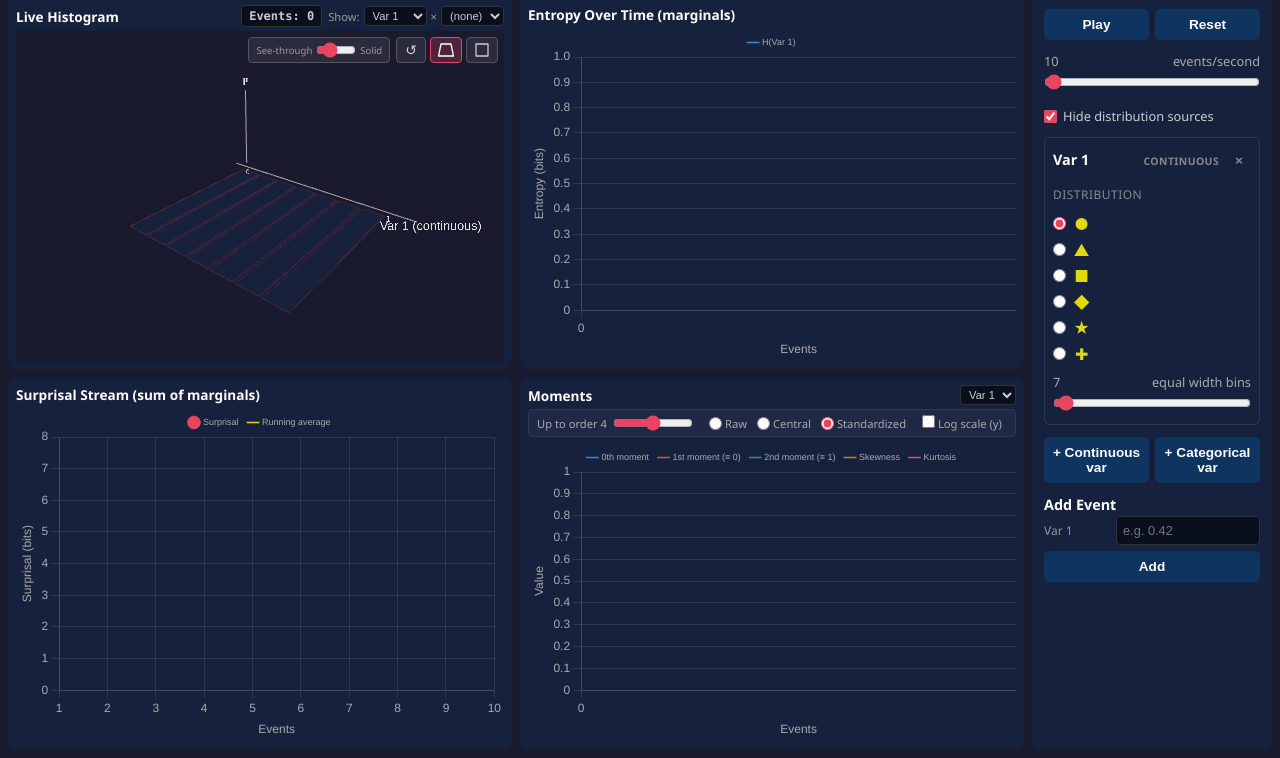
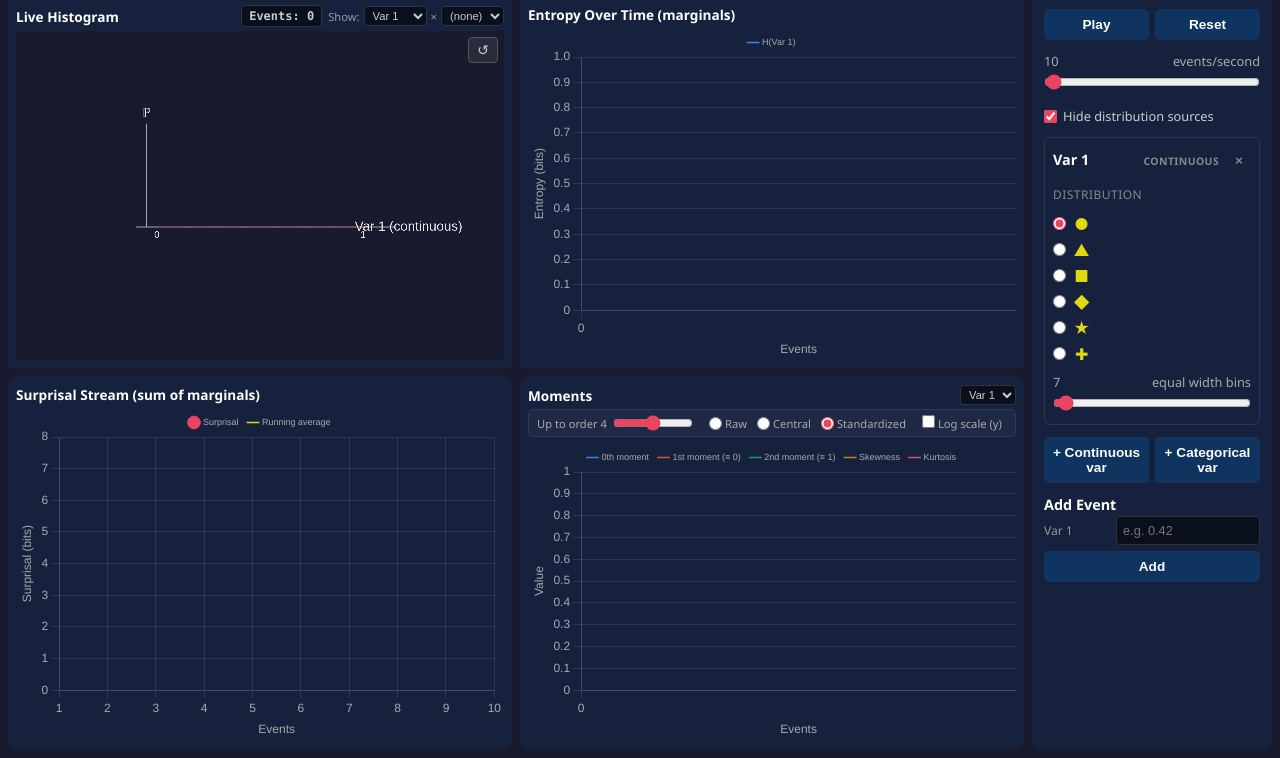
Before and after one commit to herdrick/entropy-sim, a plain HTML site: page online-updated-surprisal-distribution/index.html in a window 1280 px wide. Shown: the part 42-800 px from the top of the page. Drawn offline with nearby package versions, Linux system fonts and the light colour scheme.

Commit message:
n-var: flat 2D histogram when only one variable is active
When histo slot B is None, render a flat single-plane bar chart
(near-zero bar depth, fixed orthographic front-on camera, like the
old 1-var app) instead of a single row of 3D boxes viewed at an
angle. Camera/mode only resets on an actual 2D/3D transition, and
the camera-mode toggle + opacity slider hide themselves in 2D mode
since they don't apply.

Claude Sonnet 5

```diff
--- a/online-updated-surprisal-distribution/app.js
+++ b/online-updated-surprisal-distribution/app.js
@@ -395,6 +395,31 @@ let initialCameraPosition, initialCameraTarget;
 let cameraMode = 'perspective';
 const ORTHO_VIEW_SIZE = 1.6;
 
+// Tracks whether the histogram is currently showing the flat single-variable
+// view (varB === null) so the camera/UI reset below only fires on an actual
+// 2D/3D transition, not on every unrelated rebuild (e.g. switching which
+// variable fills slot A while B stays set).
+let histoIs2D = null;
+
+// With only one variable selected, drop the depth axis and camera-pair
+// controls entirely and look straight on, like the old single-variable app,
+// instead of showing a single row of 3D bars from an angle.
+function applyHistogramCameraMode(is2D) {
+  if (is2D === histoIs2D) return;
+  histoIs2D = is2D;
+
+  document.getElementById('histogram-container').classList.toggle('is-2d', is2D);
+
+  if (is2D) {
+    setCameraMode('orthographic', new THREE.Vector3(0.5, 0.15, 5), new THREE.Vector3(0.5, 0.15, 0));
+  } else {
+    setCameraMode('perspective', new THREE.Vector3(1.6, 1.1, 1.9), new THREE.Vector3(0.5, 0.15, 0.5));
+  }
+
+  initialCameraPosition = camera.position.clone();
+  initialCameraTarget = orbitControls.target.clone();
+}
+
 function makeTextSprite(text, { fontSize = 48, color = '#ccc', scale = 0.09 } = {}) {
   const canvas = document.createElement('canvas');
   const ctx = canvas.getContext('2d');
@@ -436,14 +461,18 @@ function buildHistogramGrid() {
   const varB = findVariable(state.histoVarB);
   const axisA = axisDescriptor(varA);
   const axisB = axisDescriptor(varB);
+  const is2D = !varB;
+
+  applyHistogramCameraMode(is2D);
 
   const barColor = new THREE.Color(COLORS.barFill);
   const edgeColor = new THREE.Color(COLORS.barEdge);
+  const barDepth = is2D ? 0.001 : axisB.barSize;
 
   for (let row = 0; row < axisB.size; row++) {
     const rowMeshes = [];
     for (let col = 0; col < axisA.size; col++) {
-      const geo = new THREE.BoxGeometry(axisA.barSize, 1, axisB.barSize);
+      const geo = new THREE.BoxGeometry(axisA.barSize, 1, barDepth);
       const mat = new THREE.MeshBasicMaterial({
         color: barColor.clone(),
         transparent: true,
@@ -557,12 +586,12 @@ function makeCamera(mode, aspect) {
   return new THREE.PerspectiveCamera(45, aspect, 0.01, 20);
 }
 
-function setCameraMode(mode) {
+function setCameraMode(mode, overridePosition, overrideTarget) {
   cameraMode = mode;
   const container = document.getElementById('histogram-container');
   const aspect = container.offsetWidth / container.offsetHeight;
-  const prevPosition = camera ? camera.position.clone() : new THREE.Vector3(1.6, 1.1, 1.9);
-  const prevTarget = orbitControls ? orbitControls.target.clone() : new THREE.Vector3(0.5, 0.15, 0.5);
+  const prevPosition = overridePosition || (camera ? camera.position.clone() : new THREE.Vector3(1.6, 1.1, 1.9));
+  const prevTarget = overrideTarget || (orbitControls ? orbitControls.target.clone() : new THREE.Vector3(0.5, 0.15, 0.5));
 
   if (orbitControls) orbitControls.dispose();
 
--- a/online-updated-surprisal-distribution/index.html
+++ b/online-updated-surprisal-distribution/index.html
@@ -158,6 +158,11 @@
       width: 40px;
       accent-color: #e94560;
       cursor: pointer;
+    }
+
+    #histogram-container.is-2d #opacity-control,
+    #histogram-container.is-2d .camera-mode-btn {
+      display: none;
     }
 
     #resetCameraBtn, .camera-mode-btn {
```
Also changed, not shown: hist-2d-1var.png (added), hist-2var.png (added), hist-a-none-swap.png (added), hist-back-to-2d.png (added).
